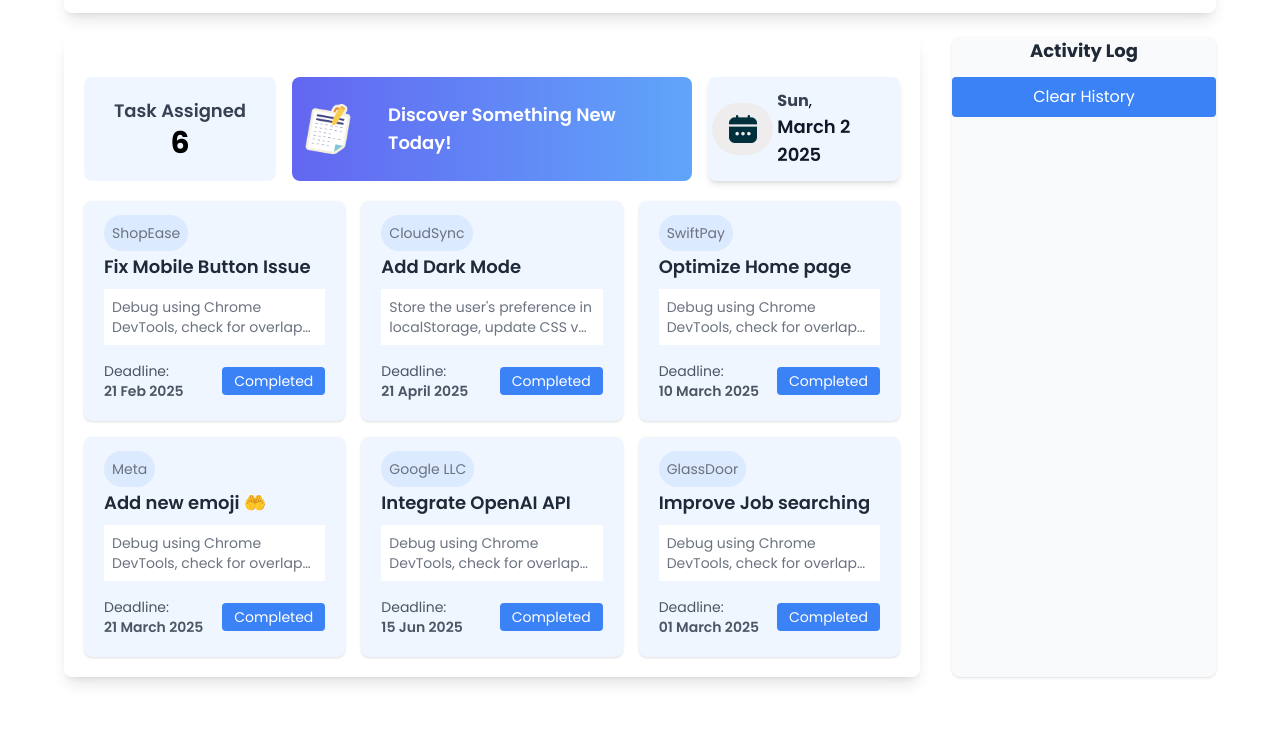
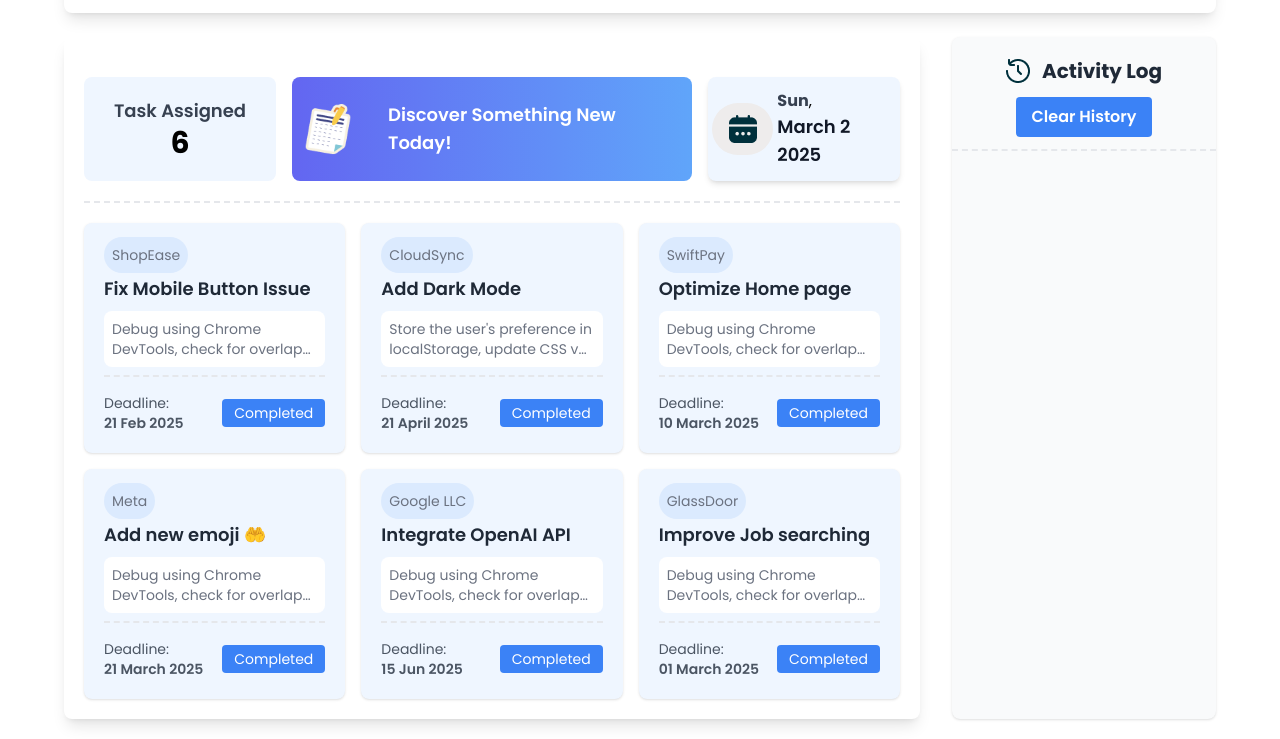
Before and after one commit to MdRakibHossen0/Assignment-05, a plain HTML site: page index.html in a window 1280 px wide. Shown: the part 119-858 px from the top of the page. Before the commit the page ends 816 px from the top, so only its background shows below. Drawn offline with nearby package versions, Linux system fonts and the light colour scheme.

Commit message:
added button position

```diff
--- a/index.html
+++ b/index.html
@@ -104,6 +104,7 @@
               </div>
             </div>
           </section>
+          <hr class="mt-5 border-dashed border-t-2 ">
 
           <!-- Task Cards -->
           <section id="task-list" class="grid grid-cols-3 gap-4 mt-5">
@@ -118,10 +119,11 @@
               >
                 Fix Mobile Button Issue
               </h3>
-              <p class="text-sm text-gray-500 mt-2 bg-white p-2 truncate">
+              <p class="text-sm text-gray-500 mt-2 bg-white p-2 rounded-lg truncate">
                 Debug using Chrome <br> DevTools, check for overlapping elements, and ensure onClick works properly
 and ensure onClick works properly.
               </p>
+               <hr class="mt-2 border-dashed border-t-2 ">
               <div class="flex justify-between items-center mt-4">
                  <p class="text-sm text-gray-600"
                   >Deadline: <span class="font-semibold"><br>21 Feb 2025</span></p
@@ -140,9 +142,10 @@ and ensure onClick works properly.
               <h3 id="Add-Dark-text" class="text-lg font-semibold text-gray-800 mt-2">
                 Add Dark Mode
               </h3>
-              <p class="text-sm text-gray-500 mt-2 bg-white p-2 truncate">
+              <p class="text-sm text-gray-500 mt-2 bg-white p-2 rounded-lg truncate">
                 Store the user's preference in <br> localStorage, update CSS variables dynamically, and apply a smooth transition effect.
               </p>
+              <hr class="mt-2 border-dashed border-t-2 ">
               <div class="flex justify-between items-center mt-4">
                <p class="text-sm text-gray-600"
                   >Deadline: <span class="font-semibold"><br>21 April 2025</span></p
@@ -161,9 +164,10 @@ and ensure onClick works properly.
               <h3 id="Optimize-text" class="text-lg font-semibold text-gray-800 mt-2">
               Optimize  Home page
               </h3>
-              <p class="text-sm text-gray-500 mt-2 bg-white p-2 truncate">
+              <p class="text-sm text-gray-500 mt-2 bg-white p-2 rounded-lg truncate">
                Debug using Chrome <br> DevTools, check for overlapping elements, and ensure onClick works properly.
               </p>
+              <hr class="mt-2 border-dashed border-t-2 ">
               <div class="flex justify-between items-center mt-4">
                  <p class="text-sm text-gray-600"
                   >Deadline: <span class="font-semibold"><br>10 March 2025</span></p
@@ -182,10 +186,11 @@ and ensure onClick works properly.
               <h3 id="Add-new-text" class="text-lg font-semibold text-gray-800 mt-2">
                 Add new emoji 🤲
               </h3>
-              <p class="text-sm text-gray-500 mt-2 bg-white p-2 truncate">
+              <p class="text-sm text-gray-500 mt-2 bg-white p-2 rounded-lg truncate">
                Debug using Chrome <br> DevTools, check for overlapping elements, and ensure onClick works properly
 and ensure onClick works properly.
               </p>
+              <hr class="mt-2 border-dashed border-t-2 ">
               <div class="flex justify-between items-center mt-4">
                 <p class="text-sm text-gray-600"
                   >Deadline: <span class="font-semibold"><br>21 March 2025</span></p
@@ -204,10 +209,11 @@ and ensure onClick works properly.
               <h3 id="ai-search-text" class="text-lg font-semibold text-gray-800 mt-2">
                 Integrate OpenAI API
               </h3>
-              <p class="text-sm text-gray-500 mt-2 bg-white p-2 truncate">
+              <p class="text-sm text-gray-500 mt-2 bg-white p-2 rounded-lg truncate">
                Debug using Chrome <br> DevTools, check for overlapping elements, and ensure onClick works properly
 and ensure onClick works properly.
               </p>
+              <hr class="mt-2 border-dashed border-t-2 ">
               <div class="flex justify-between items-center mt-4">
                 <p class="text-sm text-gray-600"
                   >Deadline: <span class="font-semibold"><br>15 Jun 2025</span></p
@@ -226,10 +232,11 @@ and ensure onClick works properly.
               <h3 id="Job-Searching-text" class="text-lg font-semibold text-gray-800 mt-2">
                 Improve Job searching
               </h3>
-              <p class="text-sm text-gray-500 mt-2 bg-white p-2 truncate">
+              <p class="text-sm text-gray-500 mt-2 bg-white p-2 rounded-lg truncate">
                  Debug using Chrome <br> DevTools, check for overlapping elements, and ensure onClick works properly
 and ensure onClick works properly.
               </p>
+              <hr class="mt-2 border-dashed border-t-2 ">
               <div class="flex justify-between items-center mt-4">
                 <p class="text-sm text-gray-600"
                   >Deadline: <span class="font-semibold"><br>01 March 2025</span></p
@@ -246,15 +253,25 @@ and ensure onClick works properly.
         </div>
         <!-- Activity Log -->
         <section class="col-span-3 mt-6  bg-gray-50 rounded-lg shadow space-y-3">
-          <h3 class="text-lg font-bold text-center text-gray-800">
+          <div class="flex items-center justify-center mt-5 gap-3">
+            <div>
+            <img src="./assets/activity.png" alt="">
+          </div>
+         <div>
+           <h3 class="text-xl font-bold text-center text-gray-800">
             Activity Log
           </h3>
-          <button
+         </div>
+          </div>
+          <div class="text-center">
+            <button
             id="clear-history"
-            class="bg-blue-500 text-center w-full text-white px-4 py-2 mt-3 rounded"
+            class="bg-blue-500 text-center  text-white px-4 py-2 font-semibold  rounded"
           >
             Clear History
           </button>
+          </div>
+          <hr class="mt-2 border-dashed border-t-2 ">
           <div id="activity-log"></div>
         </section>
       </div>
```
Also changed, not shown: blogs.html (+8 -1 lines).
